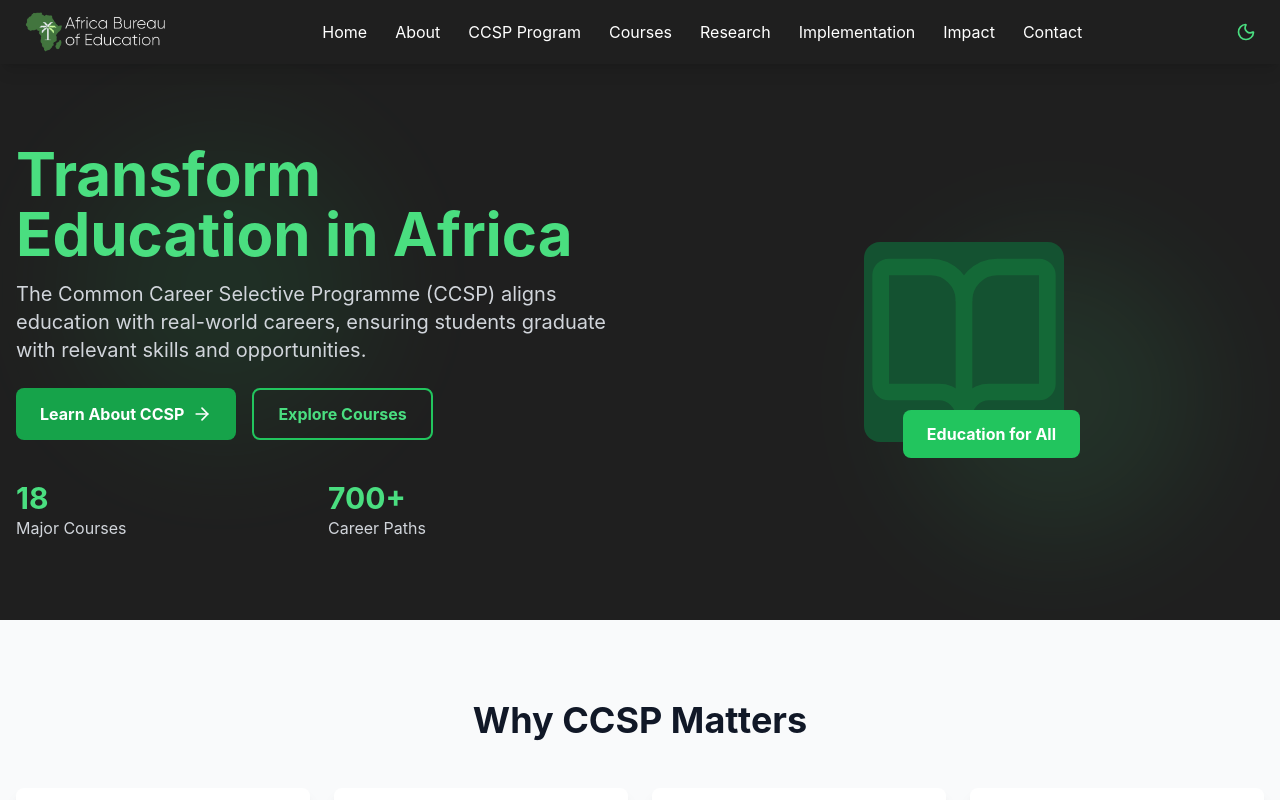
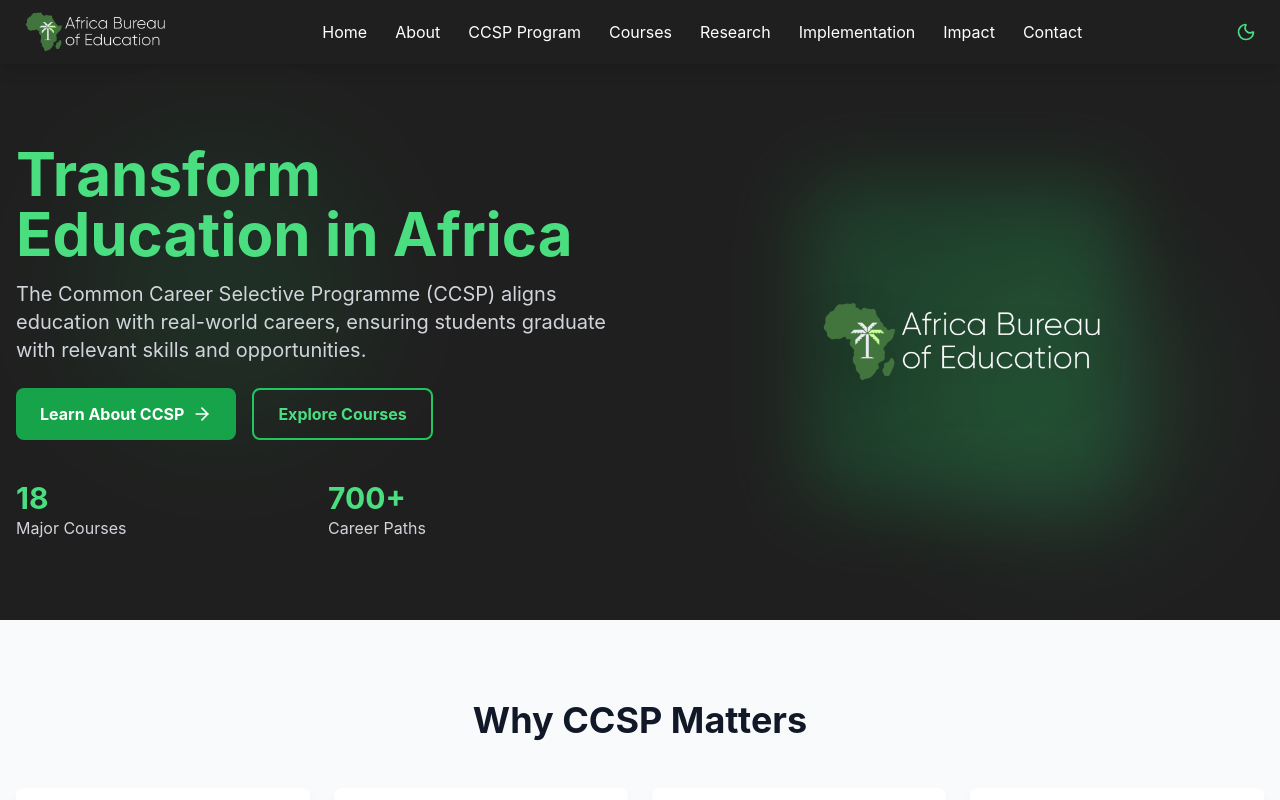
Before and after one commit to kofimuad/abe_website, a React (Vite) app in the folder africa-bureau-education/: page / in a window 1280 px wide. Shown: the top 800 px of the page. Built offline with nearby package versions, Linux system fonts and the light colour scheme.

Commit message:
added the brand logo to hero

```diff
--- a/africa-bureau-education/src/components/Hero.jsx
+++ b/africa-bureau-education/src/components/Hero.jsx
@@ -1,7 +1,8 @@
 import React from 'react';
 import { Link } from 'react-router-dom';
 import { motion } from 'framer-motion';
-import { ArrowRight, BookOpen } from 'lucide-react';
+import { ArrowRight } from 'lucide-react';
+import logo from '../assets/logo.png';
 
 export default function Hero() {
   return (
@@ -55,20 +56,21 @@
             </div>
           </motion.div>
 
-          {/* Right Image */}
+          {/* Right - Brand Mark */}
           <motion.div
             initial={{ opacity: 0, x: 20 }}
             animate={{ opacity: 1, x: 0 }}
             transition={{ duration: 0.8 }}
-            className="hidden md:flex justify-center"
+            className="hidden md:flex justify-center items-center"
           >
             <div className="relative">
-              <div className="w-full aspect-square bg-primary-900 rounded-2xl flex items-center justify-center">
-                <BookOpen size={200} className="text-primary-700 opacity-50" />
-              </div>
-              <div className="absolute -bottom-4 -right-4 bg-primary-500 text-white px-6 py-3 rounded-lg font-bold">
-                Education for All
-              </div>
+              {/* Logo with shadow/glow effect */}
+              <div className="absolute inset-0 bg-primary-500 rounded-3xl filter blur-2xl opacity-20"></div>
+              <img
+                src={logo}
+                alt="Africa Bureau of Education - Brand Mark"
+                className="relative h-80 w-80 object-contain drop-shadow-2xl"
+              />
             </div>
           </motion.div>
         </div>
```
